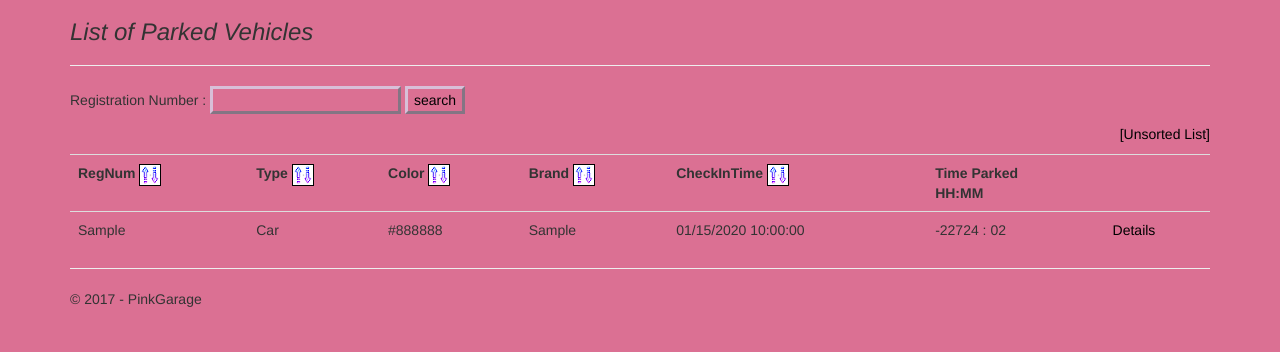
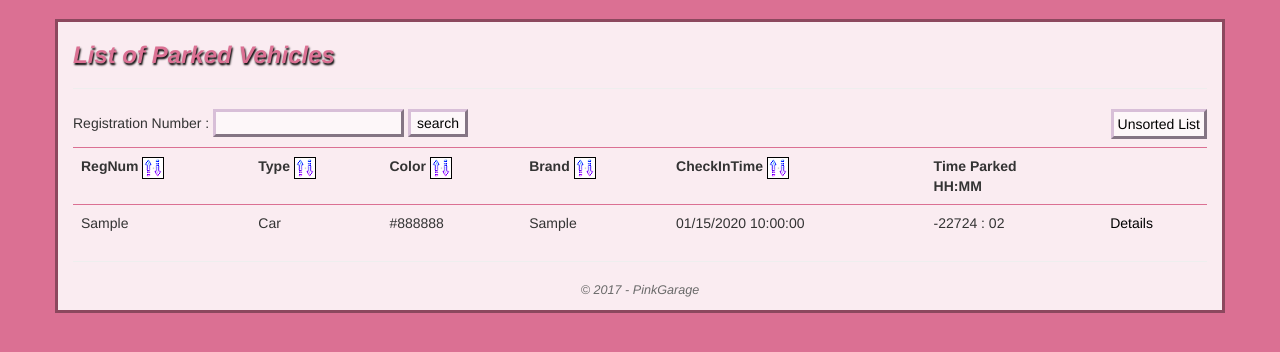
Before and after one commit to AyeshaAzam/Garage2.5MVCFinalVersion, an ASP.NET MVC app: page / in a window 1280 px wide. Shown: the part 51-403 px from the top of the page. Run offline with ASP.NET Core 8 and stand-ins for ASP.NET MVC 5, Linux system fonts and the light colour scheme; tables that the repository leaves empty hold one stand-in row (values such as "Sample post"); the project's own start-up code is not run, and a stand-in starts its controllers and pages; some libraries are stand-ins or nearby versions.

Commit message:
Made changes in the layout

```diff
--- a/PinkGarage/Content/Site.css
+++ b/PinkGarage/Content/Site.css
@@ -1,12 +1,16 @@
 body {
     padding-top: 50px;
     padding-bottom: 20px;
+    background-color: palevioletred;
 }
 
 /* Set padding to keep content from hitting the edges */
 .body-content {
     padding-left: 15px;
     padding-right: 15px;
+    margin-top: 20px;
+    border: 3px solid #8C485E;
+    background-color: #FAECF1;
 }
 
 /* Override the default bootstrap behavior where horizontal description lists
@@ -25,73 +29,117 @@
 
 /* For validation summary*/
 .validation-summary-valid {
-    display:none;
-}
-.validation-summary-errors{
-     display:none;
-}
-.navbar{
-     background-color:black;
+    display: none;
 }
 
-.navbar-nav li a:visited{
-    color:palevioletred;
+.validation-summary-errors {
+    display: none;
 }
 
-body{
-    background-color:palevioletred;
+.navbar {
+    background-color: black;
+}
+
+.navbar-nav li a:visited {
+    color: palevioletred;
 }
 
 .navbar-header a.navbar-brand,
-.navbar-header a.navbar-brand:visited
- {
-     color:palevioletred;
+.navbar-header a.navbar-brand:visited {
+    color: palevioletred;
 }
-img{
+
+img {
     border: 1px solid;
 }
 
-#SearchString{
-    border:outset;
-    border-color:thistle;
-    background-color:palevioletred;
+#SearchString {
+    border: outset;
+    border-color: thistle;
+    background-color: #FDF7F9;
 }
 
-#regnum{
- border:outset;
-    border-color:thistle;
-    background-color:palevioletred;
+#regnum {
+    border: outset;
+    border-color: thistle;
+    background-color: #FDF7F9;
 }
 
-.form-control{
-    border:outset;
-    border-color:thistle;
-    background-color:palevioletred;
-    color:black;
+.form-control {
+    border: outset;
+    border-color: thistle;
+    background-color: #FDF7F9;
+    color: black;
 }
 
-.btn{
-      background-color:palevioletred;
-      border:inset;
-      border-color:purple;
-      color:black;
+.btn {
+    background-color: #FDF7F9;
+    border: inset;
+    border-color: purple;
+    color: black;
 }
 
-.container input{
-    border:outset;
-    border-color:thistle;
-    background-color:palevioletred;
-    color:black;
+.container input {
+    border: outset;
+    border-color: thistle;
+    background-color: #FDF7F9;
+    color: black;
 }
 
-a{
-     color:black;
+a {
+    color: black;
+}
+.pinkheader{
+    font-style:italic;
+    color: palevioletred;
+    font-weight:bold;
+    text-shadow:1px 2px 2px black;
+
 }
 
-a:hover{
-    color:purple;
+    a:hover {
+        color: purple;
+    }
+
+.IndexSearch p {
+    display: inline;
 }
 
-.IndexSearch {
- text-align:right;
-  }
+.searchlist {
+    float: right;
+    text-align: right;
+        border: outset;
+    border-color: thistle;
+    background-color: #FDF7F9;
+padding:2px 4px 2px 4px;
+}
+.searchlistbutton {
+        border: outset;
+    border-color: thistle;
+    background-color: #FDF7F9;
+padding:2px 4px 2px 4px;
+margin-left:4px;
+}
+input[type="text"] {
+    background-color: #FDF7F9;
+}
+
+footer{
+    color:dimgray;
+    font-size:.9em;
+    font-style:italic;
+    text-align:center;
+}
+hr{
+    color: red;
+}
+
+.table thead > tr > th,
+.table tbody > tr > th,
+.table tfoot > tr > th,
+.table thead > tr > td,
+.table tbody > tr > td,
+.table tfoot > tr > td {
+
+  border-top: 1px solid palevioletred;
+}
--- a/PinkGarage/Views/Home/About.cshtml
+++ b/PinkGarage/Views/Home/About.cshtml
@@ -1,8 +1,8 @@
 @{
     ViewBag.Title = "About us";
 }
-<h2><i>@ViewBag.Title</i></h2>
-<h3>@ViewBag.Message</h3>
+<h3 class="pinkheader">@ViewBag.Title</h3>
+<h4>@ViewBag.Message</h4>
 
 <p>Pink Garage is located in central Stockholm. It is a pay and park facility open for public. We have infinite parking space.
    Minimum parking time is 1 hr and vehicles can be parked with no time limit. Cost of parking is 60 SEK per hour.</p>
--- a/PinkGarage/Views/Home/Contact.cshtml
+++ b/PinkGarage/Views/Home/Contact.cshtml
@@ -1,8 +1,8 @@
 @{
     ViewBag.Title = "Contact Details";
 }
-<h2><i>@ViewBag.Title</i></h2>
-<h3>@ViewBag.Message</h3>
+<h3 class="pinkheader">@ViewBag.Title</h3>
+<h4>@ViewBag.Message</h4>
 
 <address>
     1, BusinessComplex<br />
--- a/PinkGarage/Views/ParkedVehicles/Checkin.cshtml
+++ b/PinkGarage/Views/ParkedVehicles/Checkin.cshtml
@@ -4,7 +4,7 @@
     ViewBag.Title = "Check in";
 }
 
-<h3><i>Pinkgarage - Vehicle checkin</i></h3>
+<h3 class="pinkheader">Pinkgarage - Vehicle checkin</h3>
 
 @using (Html.BeginForm())
 {
@@ -88,8 +88,8 @@
     </div>
 }
 
-<div>
-    @Html.ActionLink("Back to List", "Index")
+<div><span class="searchlistbutton">
+    @Html.ActionLink("Back to List", "Index")</span>
 </div>
 
 @section Scripts {
--- a/PinkGarage/Views/ParkedVehicles/Checkout.cshtml
+++ b/PinkGarage/Views/ParkedVehicles/Checkout.cshtml
@@ -5,7 +5,7 @@
 }
 
 
-<h2><i>Checkout</i></h2>
+<h3 class="pinkheader">Checkout</h3>
 
 @using (Html.BeginForm())
 {
--- a/PinkGarage/Views/ParkedVehicles/FilterObject.cshtml
+++ b/PinkGarage/Views/ParkedVehicles/FilterObject.cshtml
@@ -5,7 +5,7 @@
     ViewBag.Title = "FilterObject";
 }
 
-<h2>Filter the Object for quick search <br /></h2>
+<h3 class="pinkheader">Filter the Object for quick search</h3>
 
 
 
--- a/PinkGarage/Views/ParkedVehicles/Index.cshtml
+++ b/PinkGarage/Views/ParkedVehicles/Index.cshtml
@@ -4,20 +4,20 @@
     ViewBag.Title = "Vehicles";
 }
 
-<h3><i>List of Parked Vehicles</i></h3>
+<h3><i>@ViewBag.Message</i></h3>
+<h3 class="pinkheader">List of Parked Vehicles</h3>
 <hr />
 
-@using (Html.BeginForm())
-{
-
+@using(Html.BeginForm()) {
+    <div class="IndexSearch">
         <p>
             Registration Number : @Html.TextBox("SearchString")
             <input type="submit" value="search" />
         </p>
-        <div class="IndexSearch">
-            @Html.ActionLink("[Unsorted List]", "Index")
-
+        <div class="searchlist">
+            @Html.ActionLink("Unsorted List", "Index")
         </div>
+    </div>
 
         <p>
             @ViewBag.Error
--- a/PinkGarage/Views/ParkedVehicles/Receipt.cshtml
+++ b/PinkGarage/Views/ParkedVehicles/Receipt.cshtml
@@ -4,7 +4,7 @@
     ViewBag.Title = "Receipt";
 }
 
-<h2>Receipt</h2>
+<h3 class="pinkheader">Receipt</h3>
 
 <div>
     <hr />
--- a/PinkGarage/Views/Shared/_Layout.cshtml
+++ b/PinkGarage/Views/Shared/_Layout.cshtml
@@ -31,8 +31,8 @@
     </div>
     <div class="container body-content">
             @RenderBody()
-            <hr />
-            <footer>
+
+            <footer><hr />
                 <p>&copy; @DateTime.Now.Year - PinkGarage</p>
             </footer>
         </div>
```
Also changed, not shown: PinkGarage/Views/ParkedVehicles/Details.cshtml (+4 -3 lines).
